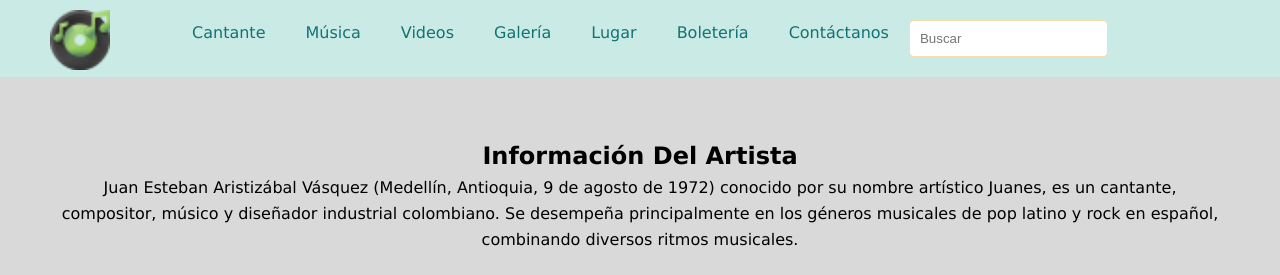
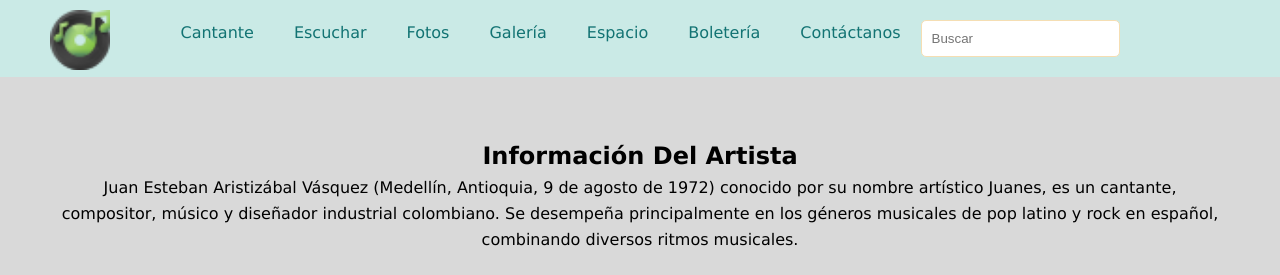
Before and after one commit to emperezm/Demo1, a website: page Página web/index.html in a window 1280 px wide. Shown: the top 275 px of the page. Drawn offline with Linux system fonts and the light colour scheme.

Commit message:
cambios de nombres

```diff
--- a/Página web/index.html
+++ b/Página web/index.html
@@ -15,10 +15,10 @@
               </aside>
             <ul>
                 <li><a href="#Artista">Cantante</a></li>
-                <li><a href="#Musica">Música</a></li>
-                <li><a href="#Videos">Videos</a></li>
+                <li><a href="#Musica">Escuchar</a></li>
+                <li><a href="#Videos">Fotos</a></li>
                 <li><a href="#Galeria">Galería</a></li>
-                <li><a href="#Lugar">Lugar</a></li>
+                <li><a href="#Lugar">Espacio</a></li>
                 <li><a href="#Boleteria">Boletería</a></li>
                 <li><a href="#Contáctanos">Contáctanos</a></li>
                 <aside>
```
